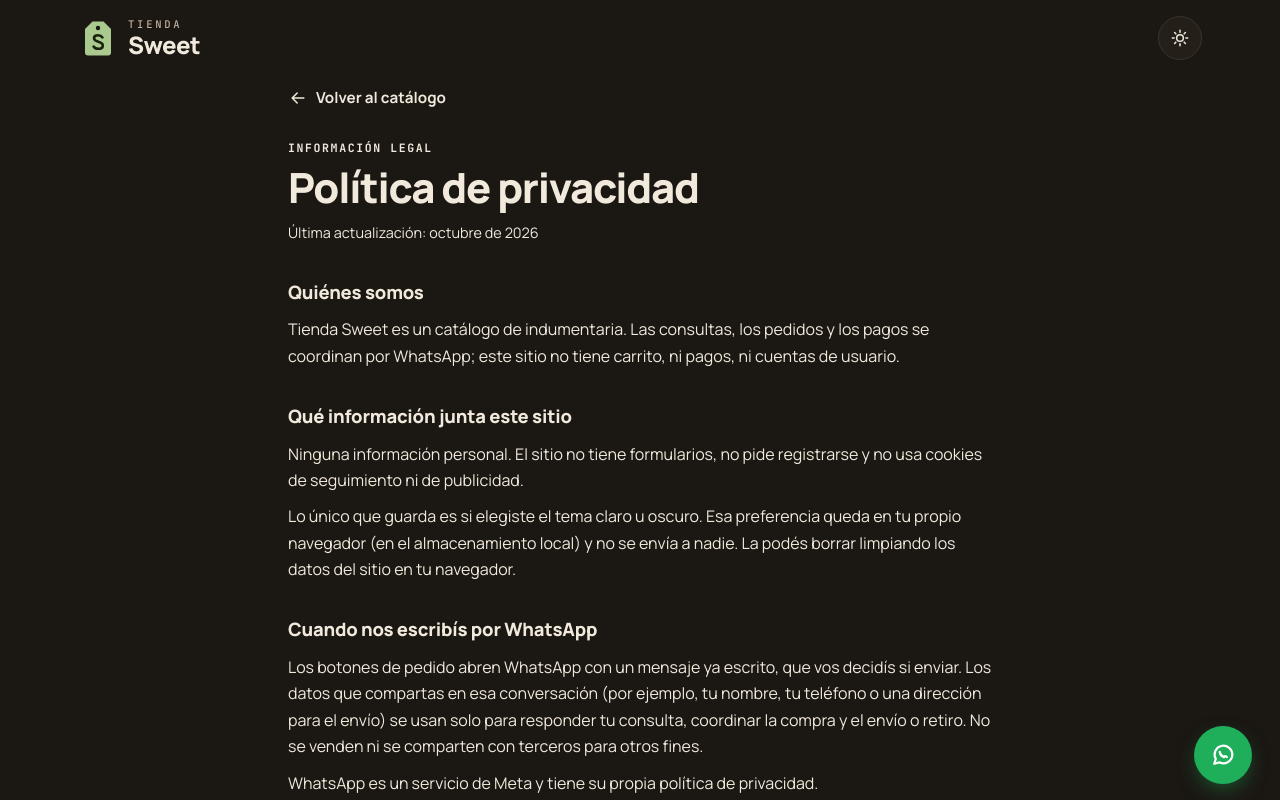
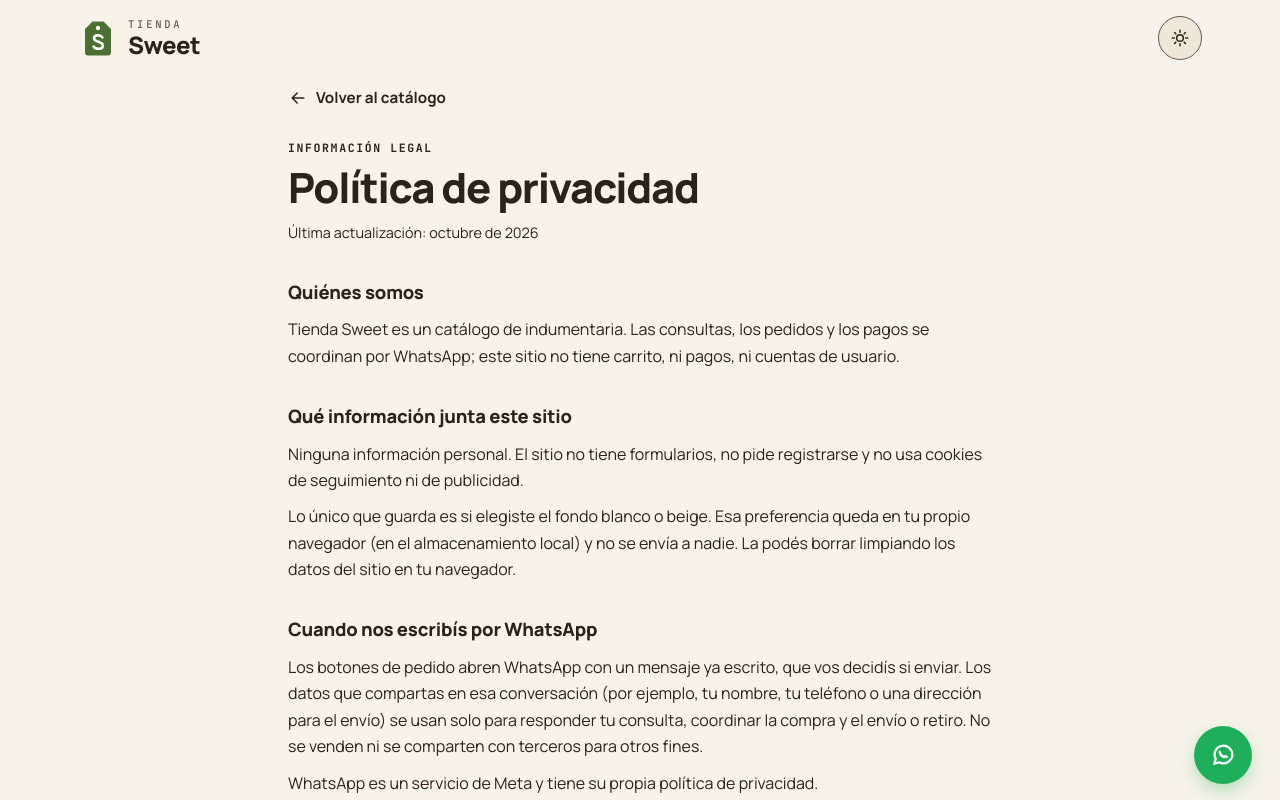
Before and after one commit to maiacostavera/tiendasweet, a plain HTML site: page politica-de-privacidad.html in a window 1280 px wide. Both pictures are taken after a click on the button "Fondo beige". Shown: the top 800 px of the page. Drawn offline with Linux system fonts and the light colour scheme.

Commit message:
Fondo blanco por defecto; el botón del sol lo pasa a beige
- se saca el tema oscuro
- arreglo: en el celular, las tarjetas de "También te puede gustar" tapaban el botón fijo de WhatsApp

```diff
--- a/css/styles.css
+++ b/css/styles.css
@@ -1,17 +1,18 @@
 /* =====================================================================
    Tienda Sweet — estilos compartidos (index.html y producto.html)
-   Paleta beige con acentos pistacho y coral. Todo el color vive en variables de :root.
+   Fondo blanco (o beige con el botón del sol), acentos pistacho y coral.
+   Todo el color vive en variables de :root.
    ===================================================================== */
 
 :root,
-:root[data-theme="light"] {
+:root[data-theme="blanco"] {
   color-scheme: light;
-  --bg: #F8F3EA;
-  --surface: #FFFDF9;
-  --surface-2: #EFE7DA;
+  --bg: #FFFFFF;
+  --surface: #FFFFFF;
+  --surface-2: #F4F0EA;
   --ink: #2A231B;
-  --ink-2: #685847;          /* texto secundario: 6.0:1 sobre --bg */
-  --line: #E6DCCB;
+  --ink-2: #685847;          /* texto secundario: 7.0:1 sobre --bg */
+  --line: #E7E0D5;
   --accent: #4A7034;         /* pistacho */
   --on-accent: #FFFFFF;
   --coral: #B04A2B;          /* botón principal: 5.4:1 con blanco */
@@ -25,24 +26,13 @@
   --mix-marca: 62%;
 }
 
-:root[data-theme="dark"] {
-  color-scheme: dark;
-  --bg: #1B1713;
-  --surface: #242019;
-  --surface-2: #2E2820;
-  --ink: #F1E9DC;
-  --ink-2: #BFB09C;          /* 8.4:1 sobre --bg */
-  --line: #3A3329;
-  --accent: #A9C98E;
-  --on-accent: #18220F;
-  --coral: #F08A6C;
-  --coral-hover: #F6A089;
-  --on-coral: #1E0E08;
-  --focus: #F08A6C;
-  --shadow: 0 1px 2px rgb(0 0 0 / .3), 0 12px 30px -16px rgb(0 0 0 / .6);
-  --mix-suave: 24%;
-  --mix-fuerte: 38%;
-  --mix-marca: 78%;
+/* Variante beige: se activa con el botón del sol (arriba a la derecha). */
+:root[data-theme="beige"] {
+  --bg: #F8F3EA;
+  --surface: #FFFDF9;
+  --surface-2: #EFE7DA;
+  --ink-2: #685847;          /* 6.0:1 sobre --bg */
+  --line: #E6DCCB;
 }
 
 :root {
@@ -217,8 +207,11 @@ h1, h2, h3, p { margin: 0; }
 .icon-btn:hover { border-color: var(--ink-2); }
 .icon-btn .icon { animation: girar .4s var(--ease); }
 
-:root[data-theme="dark"] .icono-luna,
-:root:not([data-theme="dark"]) .icono-sol { display: none; }
+/* Con fondo beige, el botón del sol queda "prendido". */
+.icon-btn[aria-pressed="true"] {
+  background: var(--surface-2);
+  border-color: var(--ink-2);
+}
 
 @keyframes girar {
   from { transform: rotate(-60deg) scale(.6); opacity: 0; }
@@ -558,6 +551,7 @@ h1, h2, h3, p { margin: 0; }
 
 .media {
   position: relative;
+  border: 1px solid var(--line);
   aspect-ratio: 3 / 4;
   overflow: hidden;
   border-radius: var(--radius);
@@ -849,8 +843,9 @@ h1, h2, h3, p { margin: 0; }
   /* minmax(0, …): muchas miniaturas no deben ensanchar la página */
   grid-template-columns: minmax(0, 1fr);
   gap: 22px;
-  /* solo opacidad: un transform acá rompería la barra fija de botones */
-  animation: fundido .5s var(--ease) both;
+  /* solo opacidad y sin quedar aplicada al terminar: si no, la barra fija de
+     botones queda debajo de las tarjetas de "También te puede gustar" */
+  animation: fundido .5s var(--ease) backwards;
 }
 
 @keyframes fundido {
--- a/js/app.js
+++ b/js/app.js
@@ -1,4 +1,4 @@
-/* Tienda Sweet — utilidades compartidas, tema y catálogo (index.html).
+/* Tienda Sweet — utilidades compartidas, fondo y catálogo (index.html).
    producto.html también carga este archivo para usar las utilidades y el tema. */
 (function () {
   "use strict";
@@ -132,42 +132,32 @@
     if (p) img.outerHTML = sinFoto(p);
   }, true);
 
-  /* ---------- Tema claro / oscuro ---------- */
+  /* ---------- Fondo blanco / beige ---------- */
 
   const CLAVE_TEMA = "tiendasweet-tema";
-
-  function leerTemaGuardado() {
-    try { return localStorage.getItem(CLAVE_TEMA); } catch (e) { return null; }
-  }
 
   function iniciarTema() {
     const root = document.documentElement;
     const botones = document.querySelectorAll("[data-theme-toggle]");
     const metaColor = document.querySelector('meta[name="theme-color"]');
-    const sistema = window.matchMedia("(prefers-color-scheme: dark)");
 
     function aplicar(tema, guardar) {
       root.dataset.theme = tema;
       if (guardar) {
         try { localStorage.setItem(CLAVE_TEMA, tema); } catch (e) { /* sin almacenamiento: no pasa nada */ }
       }
-      botones.forEach((b) => {
-        b.setAttribute("aria-label", tema === "dark" ? "Cambiar a tema claro" : "Cambiar a tema oscuro");
-      });
+      botones.forEach((b) => b.setAttribute("aria-pressed", String(tema === "beige")));
       if (metaColor) metaColor.setAttribute("content", getComputedStyle(root).getPropertyValue("--bg").trim());
     }
 
-    const guardado = leerTemaGuardado();
-    aplicar(guardado === "light" || guardado === "dark" ? guardado : (sistema.matches ? "dark" : "light"), false);
+    let guardado = null;
+    try { guardado = localStorage.getItem(CLAVE_TEMA); } catch (e) { /* sin almacenamiento */ }
+    // Por defecto, blanco. El botón del sol alterna con el beige.
+    aplicar(guardado === "beige" ? "beige" : "blanco", false);
 
     botones.forEach((b) => b.addEventListener("click", () => {
-      aplicar(root.dataset.theme === "dark" ? "light" : "dark", true);
+      aplicar(root.dataset.theme === "beige" ? "blanco" : "beige", true);
     }));
-
-    // Si nunca eligió un tema, sigue al del sistema.
-    sistema.addEventListener("change", (e) => {
-      if (!leerTemaGuardado()) aplicar(e.matches ? "dark" : "light", false);
-    });
   }
 
   /* ---------- Catálogo (index.html) ---------- */
--- a/politica-de-privacidad.html
+++ b/politica-de-privacidad.html
@@ -15,14 +15,14 @@
   <meta property="og:description" content="Catálogo con precios. Elegí lo que te guste y pedilo por WhatsApp.">
   <!-- <meta property="og:image" content="https://TU-DOMINIO/assets/og-tienda-sweet.jpg"> -->
 
-  <meta name="theme-color" content="#F8F3EA">
+  <meta name="theme-color" content="#FFFFFF">
   <link rel="icon" href="assets/favicon.svg" type="image/svg+xml">
 
   <script>
     (function () {
       var t = null;
       try { t = localStorage.getItem("tiendasweet-tema"); } catch (e) {}
-      if (t !== "light" && t !== "dark") t = window.matchMedia("(prefers-color-scheme: dark)").matches ? "dark" : "light";
+      if (t !== "beige") t = "blanco";
       document.documentElement.dataset.theme = t;
     })();
   </script>
@@ -51,8 +51,7 @@
           <span class="brand-name">Sweet</span>
         </span>
       </a>
-      <button type="button" class="icon-btn" data-theme-toggle aria-label="Cambiar tema">
-        <svg class="icon icono-luna" viewBox="0 0 24 24" aria-hidden="true" focusable="false"><path d="M19.5 14.6A7.6 7.6 0 0 1 9.4 4.5a7.6 7.6 0 1 0 10.1 10.1z"/></svg>
+      <button type="button" class="icon-btn" data-theme-toggle aria-pressed="false" aria-label="Fondo beige">
         <svg class="icon icono-sol" viewBox="0 0 24 24" aria-hidden="true" focusable="false"><circle cx="12" cy="12" r="4"/><path d="M12 2.8v2.2M12 19v2.2M2.8 12H5M19 12h2.2M5.5 5.5l1.5 1.5M17 17l1.5 1.5M5.5 18.5L7 17M17 7l1.5-1.5"/></svg>
       </button>
     </div>
@@ -76,7 +75,7 @@
     <section>
       <h2>Qué información junta este sitio</h2>
       <p>Ninguna información personal. El sitio no tiene formularios, no pide registrarse y no usa cookies de seguimiento ni de publicidad.</p>
-      <p>Lo único que guarda es si elegiste el tema claro u oscuro. Esa preferencia queda en tu propio navegador (en el almacenamiento local) y no se envía a nadie. La podés borrar limpiando los datos del sitio en tu navegador.</p>
+      <p>Lo único que guarda es si elegiste el fondo blanco o beige. Esa preferencia queda en tu propio navegador (en el almacenamiento local) y no se envía a nadie. La podés borrar limpiando los datos del sitio en tu navegador.</p>
     </section>
 
     <section>
```
Also changed, not shown: index.html (+3 -4 lines), producto.html (+3 -4 lines), 1 other file.
